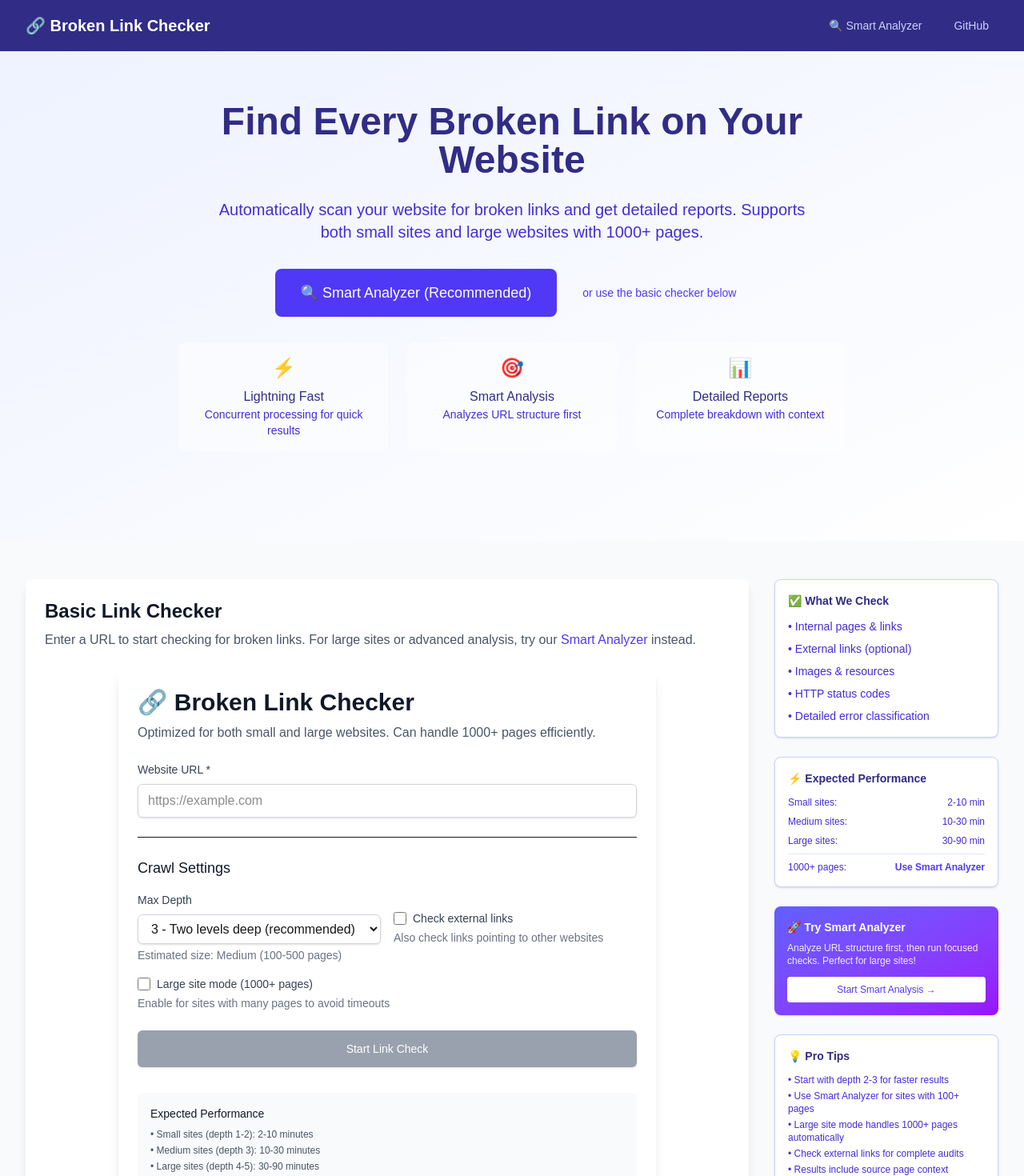
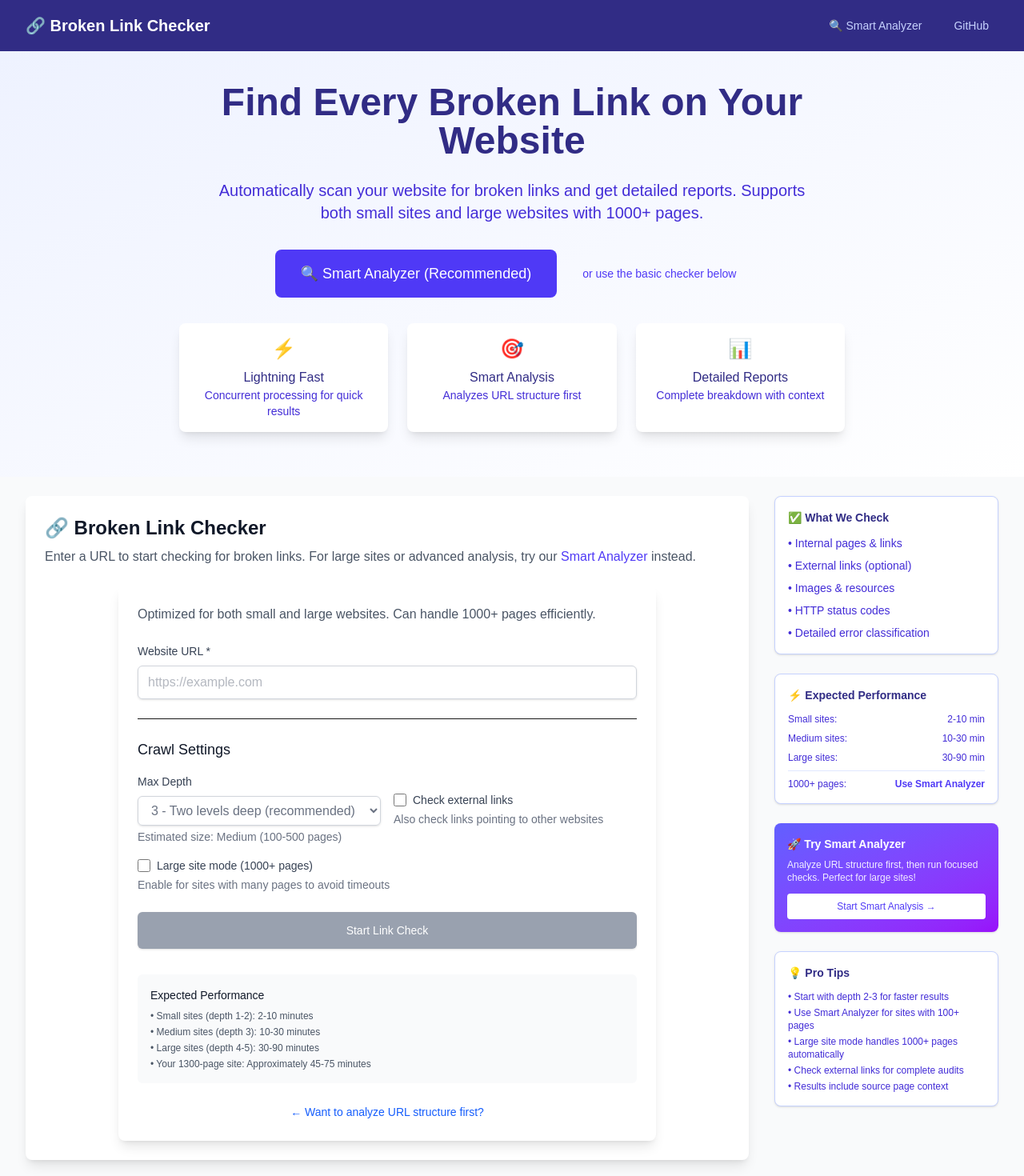
Before and after one commit to Abhishek-J-Sudo/broken-link-generator, a Next.js app: page / in a window 1280 px wide. Shown: the top 1470 px of the page at 80% size. Built offline with nearby package versions, Linux system fonts and the light colour scheme.

Commit message:
minor UI changes

```diff
--- a/src/app/components/LargeCrawlForm.js
+++ b/src/app/components/LargeCrawlForm.js
@@ -163,9 +163,9 @@ export default function LargeCrawlForm({
   return (
     <div className="max-w-2xl mx-auto p-6 bg-white rounded-lg shadow-lg">
       <div className="mb-6">
-        <h1 className="text-3xl font-bold text-gray-900 mb-2">
+        {/* <h1 className="text-3xl font-bold text-gray-900 mb-2">
           {isFromAnalyzer ? '🎯 Smart Broken Link Checker' : '🔗 Broken Link Checker'}
-        </h1>
+        </h1> */}
         <p className="text-gray-600">
           {isFromAnalyzer
             ? 'Ready to check the URLs discovered by the analyzer for broken links.'
@@ -187,7 +187,7 @@ export default function LargeCrawlForm({
             placeholder="https://example.com"
             required
             disabled={isFromAnalyzer}
-            className={`w-full px-3 py-2 border border-gray-300 rounded-md shadow-sm focus:outline-none focus:ring-2 focus:ring-blue-500 focus:border-blue-500 ${
+            className={`w-full px-3 py-2 border text-gray-500 border-gray-300 rounded-md shadow-sm focus:outline-none focus:ring-2 focus:ring-blue-500 focus:border-blue-500 ${
               isFromAnalyzer ? 'bg-gray-100' : ''
             }`}
           />
@@ -249,7 +249,7 @@ export default function LargeCrawlForm({
                   name="maxDepth"
                   value={formData.maxDepth}
                   onChange={handleInputChange}
-                  className="w-full px-3 py-2 border border-gray-300 rounded-md shadow-sm focus:outline-none focus:ring-2 focus:ring-blue-500 focus:border-blue-500"
+                  className="w-full px-3 py-2 border text-gray-500 border-gray-300 rounded-md shadow-sm focus:outline-none focus:ring-2 focus:ring-blue-500 focus:border-blue-500"
                 >
                   <option value={1}>1 - Homepage only</option>
                   <option value={2}>2 - One level deep</option>
--- a/src/app/page.js
+++ b/src/app/page.js
@@ -22,8 +22,8 @@ export default function HomePage() {
 
       {/* Hero Section */}
       <div className="bg-gradient-to-br from-indigo-50 to-white">
-        <div className="max-w-4xl mx-auto px-4 sm:px-6 lg:px-8 py-16">
-          <div className="text-center mb-12">
+        <div className="max-w-4xl mx-auto px-4 sm:px-6 lg:px-8 py-10">
+          <div className="text-center mb-4">
             <h1 className="text-5xl font-bold text-indigo-900 mb-6">
               Find Every Broken Link on Your Website
             </h1>
@@ -47,19 +47,19 @@ export default function HomePage() {
 
             {/* Value Props */}
             <div className="grid grid-cols-1 md:grid-cols-3 gap-6 text-center">
-              <div className="bg-white/50 rounded-lg p-4">
+              <div className="bg-white/100 rounded-lg p-4 shadow-lg">
                 <div className="text-2xl mb-2">⚡</div>
                 <div className="font-medium text-indigo-900">Lightning Fast</div>
                 <div className="text-sm text-indigo-700">
                   Concurrent processing for quick results
                 </div>
               </div>
-              <div className="bg-white/50 rounded-lg p-4">
+              <div className="bg-white/100 rounded-lg p-4 shadow-lg">
                 <div className="text-2xl mb-2">🎯</div>
                 <div className="font-medium text-indigo-900">Smart Analysis</div>
                 <div className="text-sm text-indigo-700">Analyzes URL structure first</div>
               </div>
-              <div className="bg-white/50 rounded-lg p-4">
+              <div className="bg-white/100 rounded-lg p-4 shadow-lg">
                 <div className="text-2xl mb-2">📊</div>
                 <div className="font-medium text-indigo-900">Detailed Reports</div>
                 <div className="text-sm text-indigo-700">Complete breakdown with context</div>
@@ -70,13 +70,13 @@ export default function HomePage() {
       </div>
 
       {/* Main Content */}
-      <div className="max-w-7xl mx-auto px-4 sm:px-6 lg:px-8 py-12">
+      <div className="max-w-7xl mx-auto px-4 sm:px-6 lg:px-8 py-6">
         <div className="grid grid-cols-1 lg:grid-cols-4 gap-8">
           {/* Main Form */}
           <div className="lg:col-span-3">
-            <div className="bg-white rounded-lg shadow-lg p-6 mb-8">
+            <div className="bg-white rounded-lg shadow-lg p-6 mb-0">
               <div className="mb-6">
-                <h2 className="text-2xl font-bold text-gray-900 mb-2">Basic Link Checker</h2>
+                <h2 className="text-2xl font-bold text-gray-900 mb-2">🔗 Broken Link Checker</h2>
                 <p className="text-gray-600">
                   Enter a URL to start checking for broken links. For large sites or advanced
                   analysis, try our{' '}
```
